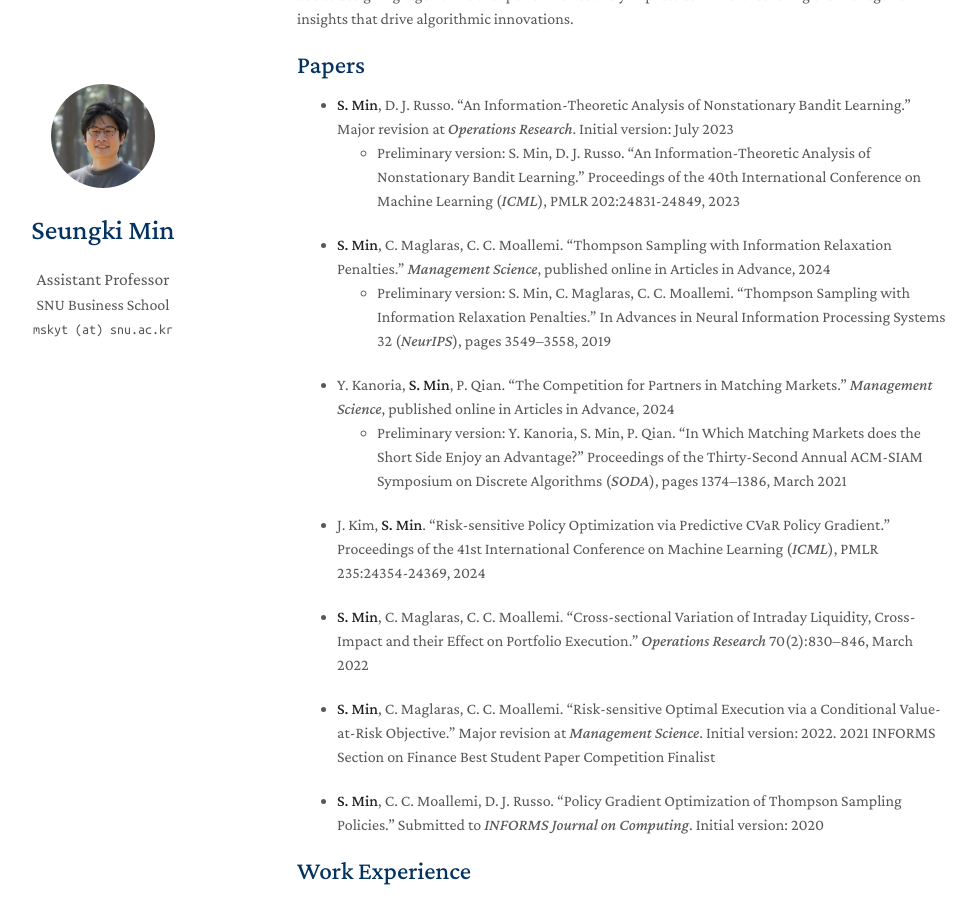
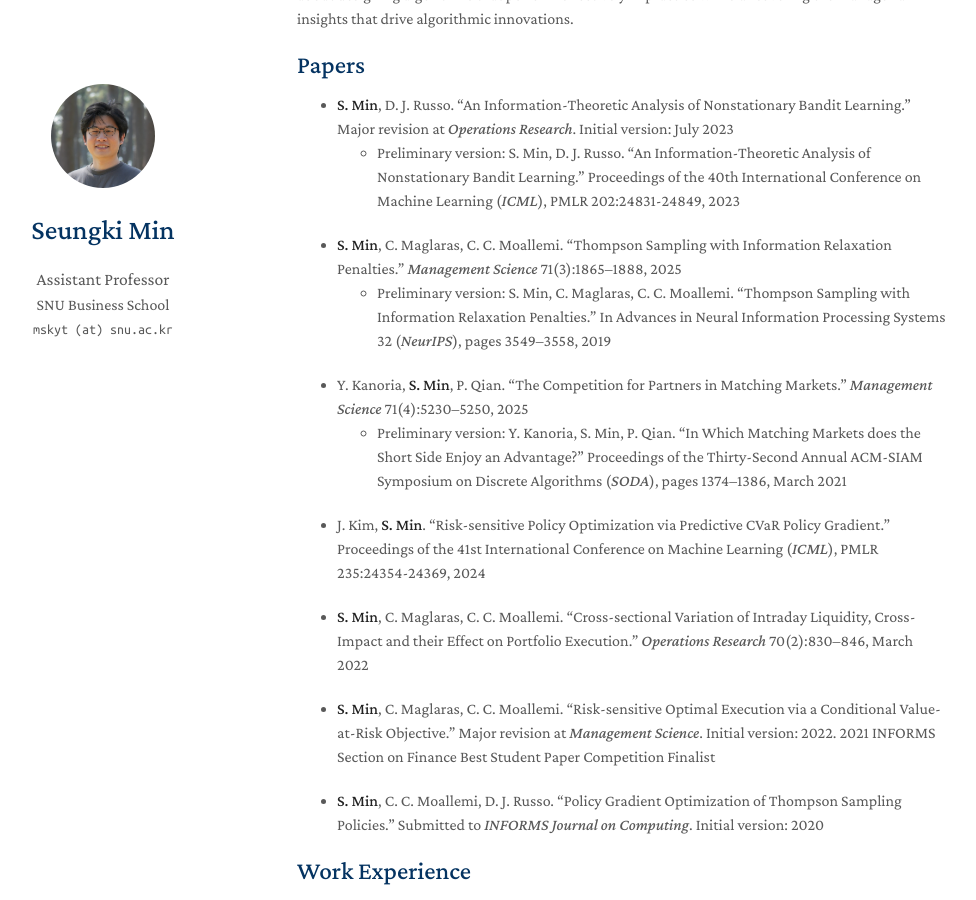
Before and after one commit to mskyt88/mskyt88.github.io, a Jekyll site: the page built from index.md, in a window 1280 px wide and 900 px high, scrolled down 362 px. Shown: the whole window, without its empty margins (173-1149 px from the left). Built offline with Jekyll 4.4.1, drawn with Linux system fonts in a browser that asks for light colours; a style sheet for code colours, icons or effects is not loaded; our own code applies the rules of GitHub Pages for plain Markdown files.

Commit message:
Update index.md

```diff
--- a/index.md
+++ b/index.md
@@ -15,10 +15,10 @@ I earned my undergraduate degree in Electrical Engineering from SNU and my Ph.D.
 - **S. Min**, D. J. Russo. "An Information-Theoretic Analysis of Nonstationary Bandit Learning." Major revision at *Operations Research*. Initial version: July 2023
   - Preliminary version: S. Min, D. J. Russo. "An Information-Theoretic Analysis of Nonstationary Bandit Learning." Proceedings of the 40th International Conference on Machine Learning (*ICML*), PMLR 202:24831-24849, 2023
 
-- **S. Min**, C. Maglaras, C. C. Moallemi. "Thompson Sampling with Information Relaxation Penalties." *Management Science*, published online in Articles in Advance, 2024
+- **S. Min**, C. Maglaras, C. C. Moallemi. "Thompson Sampling with Information Relaxation Penalties." *Management Science*  71(3):1865–1888, 2025
   - Preliminary version: S. Min, C. Maglaras, C. C. Moallemi. "Thompson Sampling with Information Relaxation Penalties." In Advances in Neural Information Processing Systems 32 (*NeurIPS*), pages 3549–3558, 2019
 
-- Y. Kanoria, **S. Min**, P. Qian. "The Competition for Partners in Matching Markets." *Management Science*, published online in Articles in Advance, 2024
+- Y. Kanoria, **S. Min**, P. Qian. "The Competition for Partners in Matching Markets." *Management Science* 71(4):5230–5250, 2025
   - Preliminary version: Y. Kanoria, S. Min, P. Qian. "In Which Matching Markets does the Short Side Enjoy an Advantage?" Proceedings of the Thirty-Second Annual ACM-SIAM Symposium on Discrete Algorithms (*SODA*), pages 1374–1386, March 2021
 
 - J. Kim, **S. Min**. "Risk-sensitive Policy Optimization via Predictive CVaR Policy Gradient." Proceedings of the 41st International Conference on Machine Learning (*ICML*), PMLR 235:24354-24369, 2024
```
